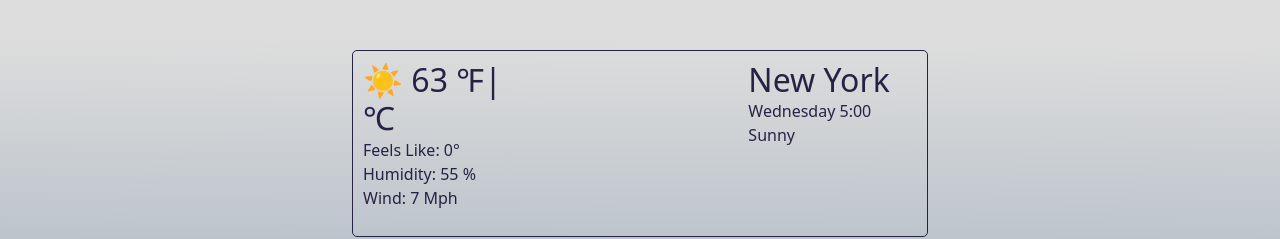
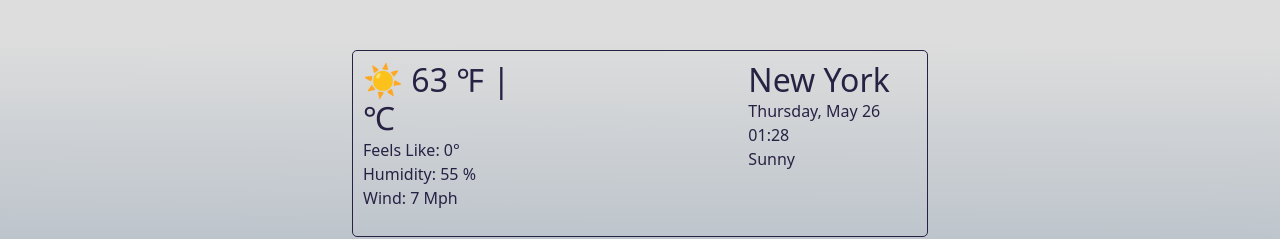
Before and after one commit to smhoke/googleWeatherDupe, a plain HTML site: page index.html in a window 1280 px wide. Shown: the top 239 px of the page. Drawn offline with nearby package versions, Linux system fonts and the light colour scheme; no server answers.

Commit message:
local date and time

```diff
--- a/app.js
+++ b/app.js
@@ -1,5 +1,53 @@
 let apiKey = "c0d34ff35f99187b8089dbc8ea55c072";
 let apiURL = `https://api.openweathermap.org/data/2.5/weather?q=Troy,US&appid=${apiKey}&units=imperial`;
+
+let now = new Date();
+
+//current date
+//day
+let days = [
+  "Sunday",
+  "Monday",
+  "Tuesday",
+  "Wednesday",
+  "Thursday",
+  "Friday",
+  "Saturday",
+];
+let day = days[now.getDay()];
+//month
+let months = [
+  "January",
+  "February",
+  "March",
+  "April",
+  "May",
+  "June",
+  "July",
+  "August",
+  "September",
+  "October",
+  "November",
+  "December",
+];
+let month = months[now.getMonth()];
+//date
+let date = now.getDate();
+
+let currentDate = document.querySelector("#currentDate");
+currentDate.innerHTML = `${day}, ${month} ${date}`;
+
+//current time
+let hours = now.getHours();
+if (hours < 10) {
+  hours = `0${hours}`;
+}
+let minutes = now.getMinutes();
+if (minutes < 10) {
+  minutes = `0${minutes}`;
+}
+let currentTime = document.querySelector("#currentTime");
+currentTime.innerHTML = `${hours}:${minutes}`;
 
 function displayDefault(response) {
   console.log(response.data);
--- a/index.html
+++ b/index.html
@@ -21,7 +21,7 @@
           <div class="col-4">
             <h2>
               <span id="currentWeatherIcon">☀️</span>
-              <span id="currentTemp">63</span> ℉|℃
+              <span id="currentTemp">63</span> ℉ | ℃
             </h2>
             <ul>
               <li>Feels Like: <span id="feelsLike"> 0</span>°</li>
@@ -32,7 +32,10 @@
           <div class="col-4">
             <h2 id="currentCity">New York</h2>
             <ul>
-              <li>Wednesday 5:00</li>
+              <li i>
+                <span id="currentDate">Wednesday</span>
+                <span id="currentTime">5:00</span>
+              </li>
               <li id="currentCondition">Sunny</li>
             </ul>
           </div>
```
